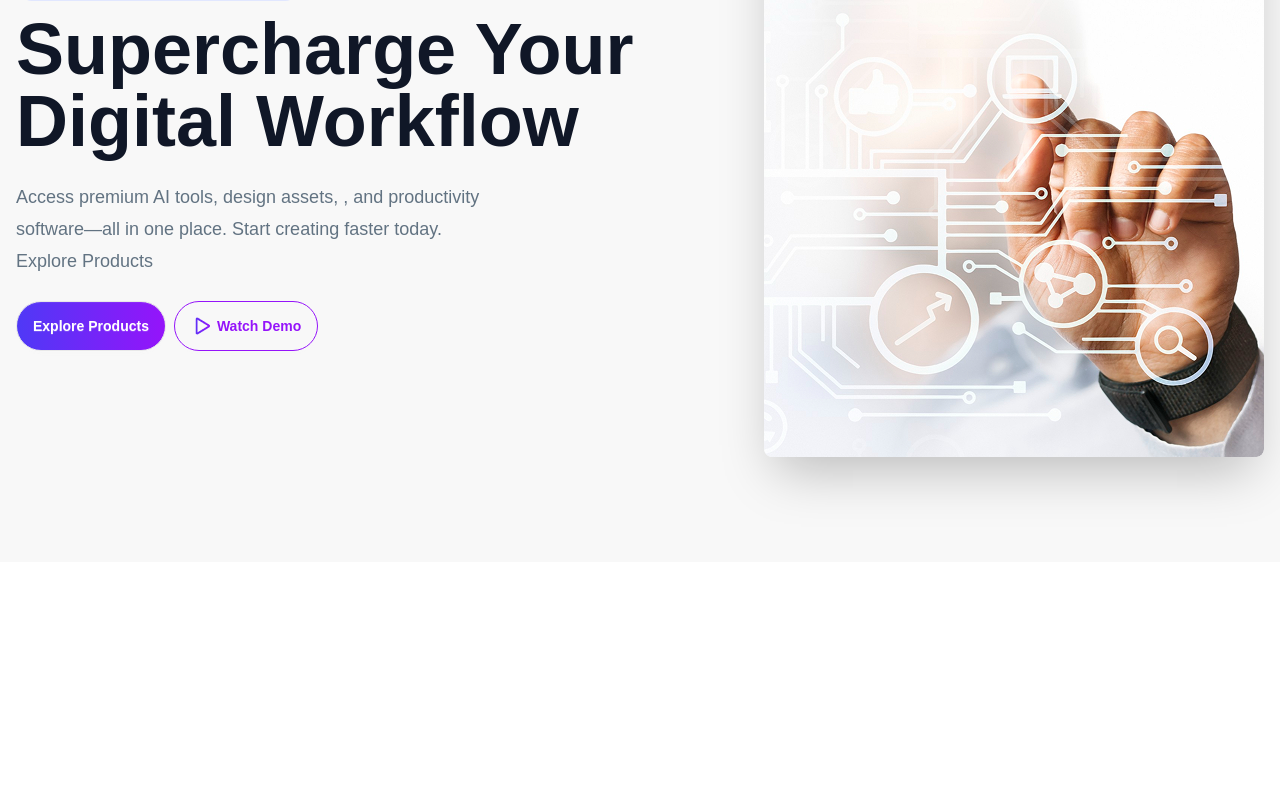
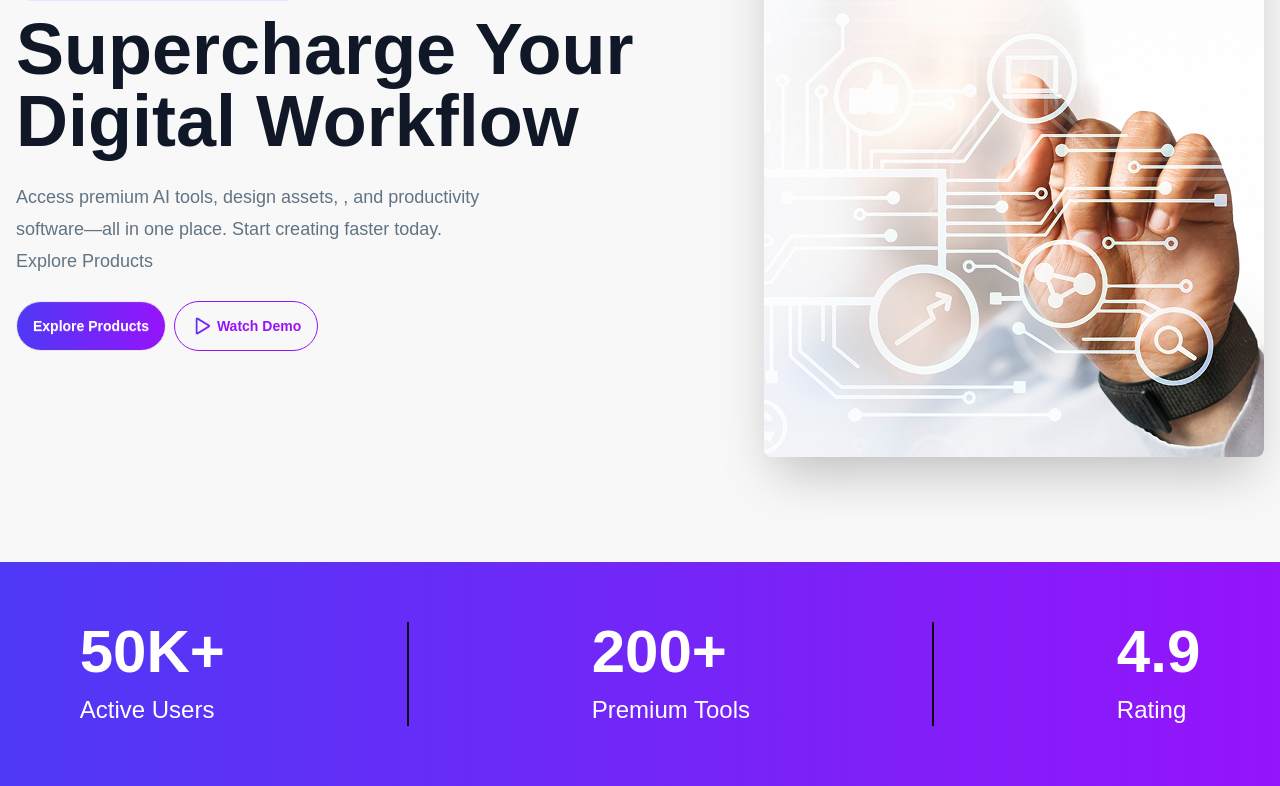
Before and after one commit to marufhasanswe/A6-DigiTools-Platform, a React (Vite) app: page / in a window 1280 px wide. Shown: the part 303-1089 px from the top of the page. Before the commit the page ends 865 px from the top, so only its background shows below. Built offline with nearby package versions, Linux system fonts and the light colour scheme.

Commit message:
Stats Section added

```diff
--- a/src/App.jsx
+++ b/src/App.jsx
@@ -1,5 +1,6 @@
 import "./App.css";
 import Banner from "./components/homepage/banner/Banner";
+import Stats from "./components/homepage/stats/Stats";
 import NavBar from "./components/navBar/NavBar";
 
 function App() {
@@ -7,6 +8,7 @@ function App() {
     <>
       <NavBar />
       <Banner />
+      <Stats />
     </>
   );
 }
--- /dev/null
+++ b/src/components/homepage/stats/Stats.jsx
@@ -0,0 +1,31 @@
+import React from "react";
+
+const Stats = () => {
+  return (
+    <div className="primary-bg">
+      <div
+        className="container mx-auto py-15 flex w-full justify-around items-center
+    "
+      >
+        <div className="text-white">
+          <h2 className="text-6xl font-extrabold">50K+</h2>
+          <p className="text-2xl mt-3">Active Users</p>
+        </div>
+        <div className="divider divider-horizontal divider-neutral"></div>
+
+        <div className="text-white">
+          <h2 className="text-6xl font-extrabold">200+</h2>
+          <p className="text-2xl mt-3">Premium Tools</p>
+        </div>
+        <div className="divider divider-horizontal divider-neutral"></div>
+
+        <div className="text-white">
+          <h2 className="text-6xl font-extrabold">4.9</h2>
+          <p className="text-2xl mt-3">Rating</p>
+        </div>
+      </div>
+    </div>
+  );
+};
+
+export default Stats;
```
